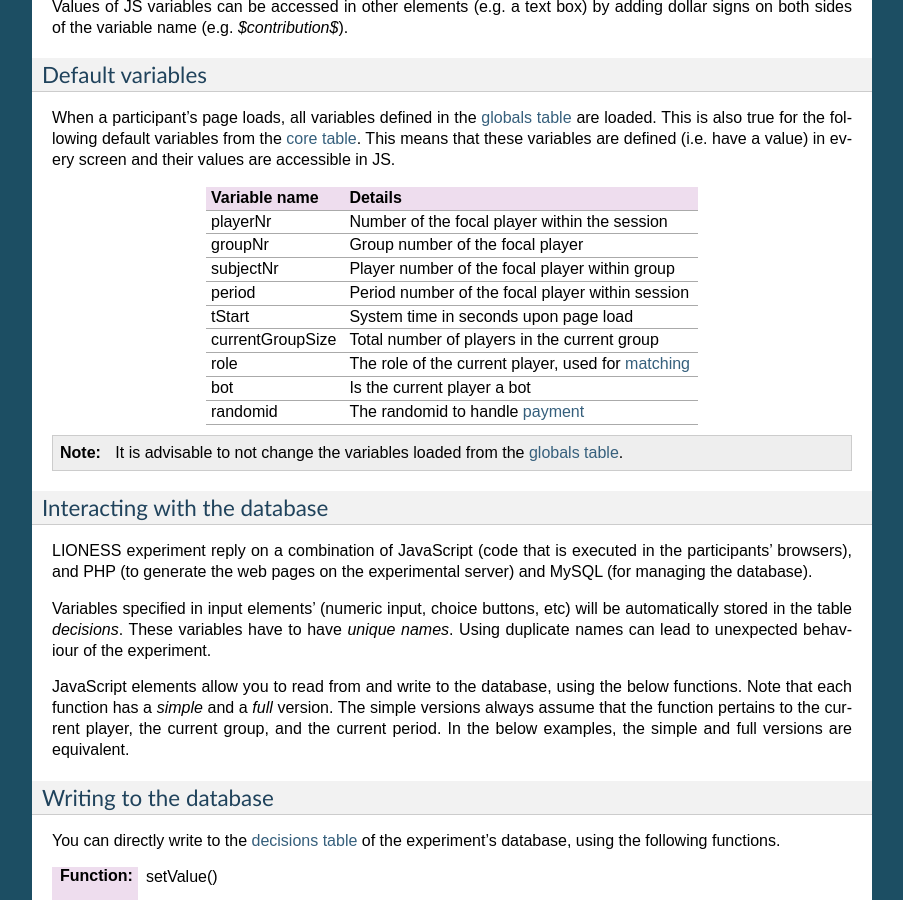
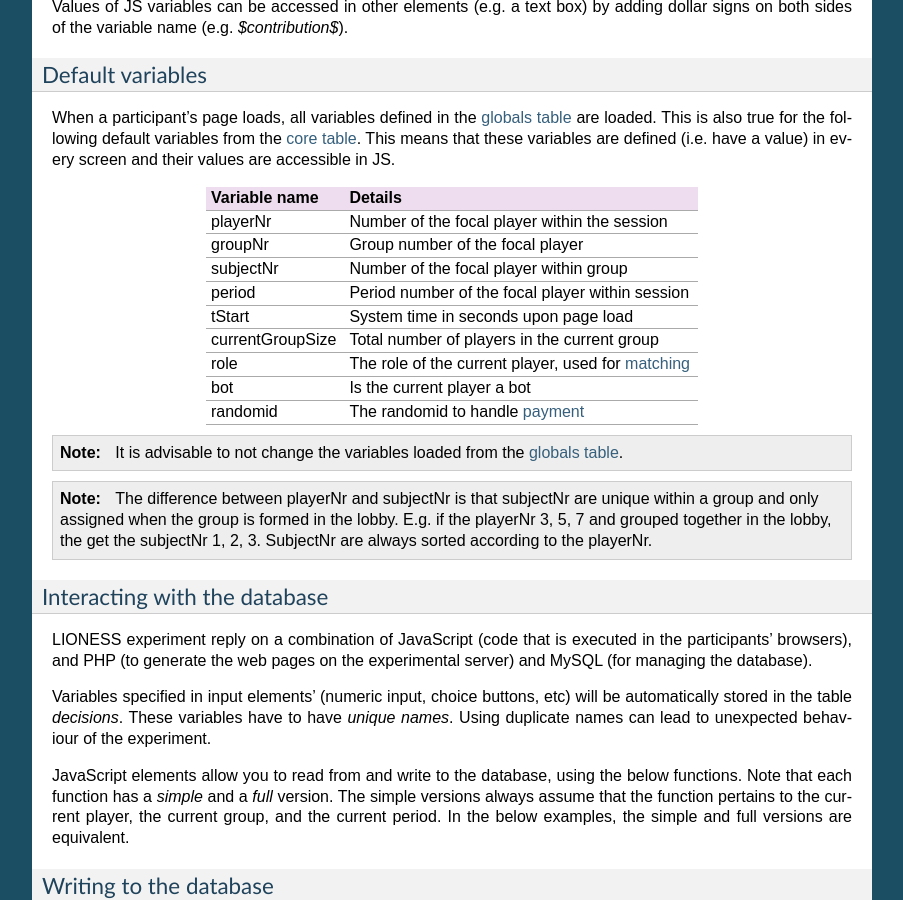
Before and after one commit to marcusgia2505/LIONESS_doc, a Sphinx documentation site: the page built from docs/040_reference_manual.rst, in a window 1280 px wide and 900 px high, scrolled down 16327 px. Shown: the whole window, without its empty margins (198-1101 px from the left). Built offline with Sphinx 7.4.7, drawn with Linux system fonts in a browser that asks for light colours.

Commit message:
Update 040_reference_manual.rst

```diff
--- a/docs/040_reference_manual.rst
+++ b/docs/040_reference_manual.rst
@@ -628,7 +628,7 @@
 ================= ================================
 playerNr          Number of the focal player within the session
 groupNr           Group number of the focal player
-subjectNr         Player number of the focal player within group
+subjectNr         Number of the focal player within group
 period            Period number of the focal player within session
 tStart            System time in seconds upon page load
 currentGroupSize  Total number of players in the current group
@@ -638,6 +638,8 @@
 ================= ================================
 
 .. note::  It is advisable to not change the variables loaded from the :ref:`globals table <parameters>`.
+
+.. note:: The difference between playerNr and subjectNr is that subjectNr are unique within a group and only assigned when the group is formed in the lobby. E.g. if the playerNr 3, 5, 7 and grouped together in the lobby, the get the subjectNr 1, 2, 3. SubjectNr are always sorted according to the playerNr.
 
 .. _javascript__interacting_with_the_database:
 
```
